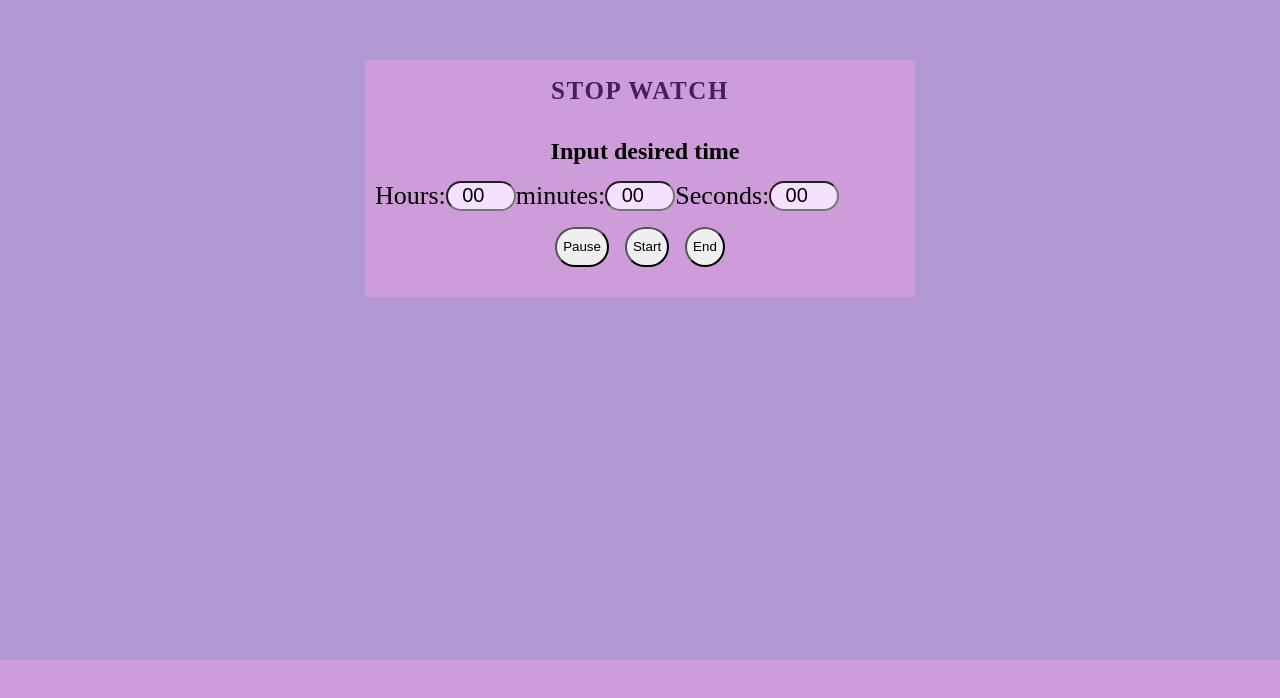
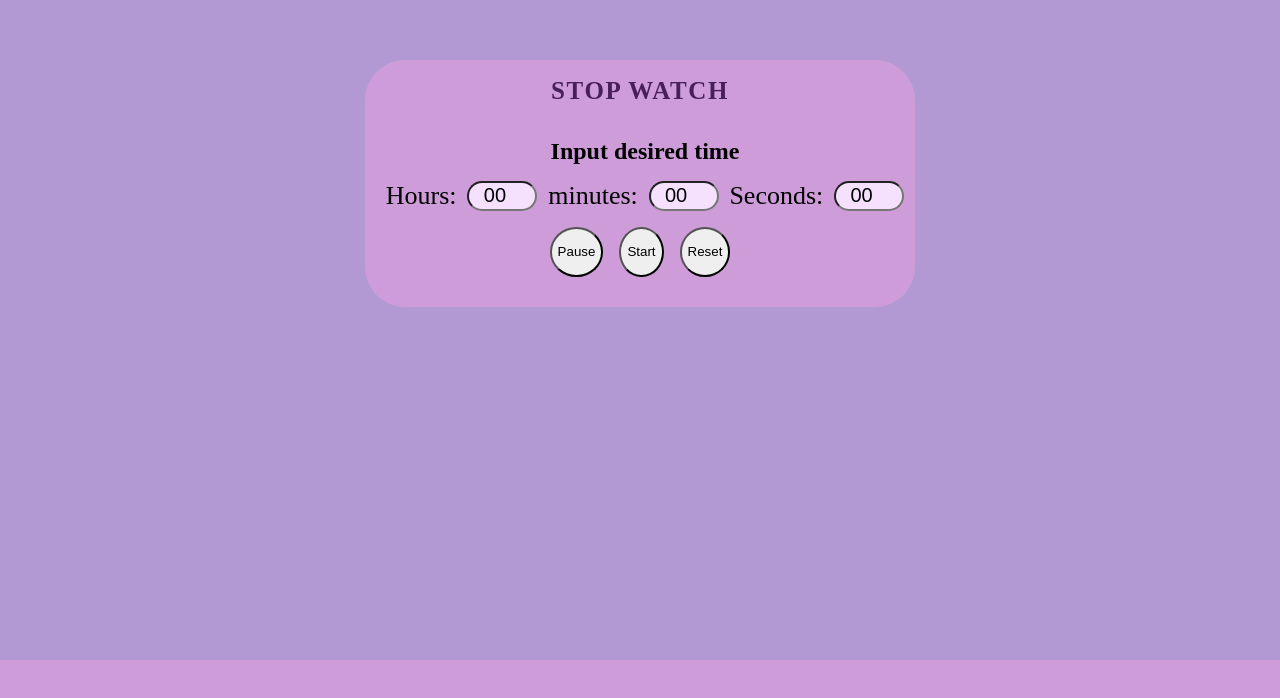
Before and after one commit to Jamieeee1/Play-ground, a plain HTML site: page index.html in a window 1280 px wide. Shown: the part 140-838 px from the top of the page. Drawn offline with Linux system fonts and the light colour scheme.

Commit message:
Probably done

```diff
--- a/index.html
+++ b/index.html
@@ -24,9 +24,9 @@
                 <h1 class="output"></h1>
             </div>
             <div class="buttons">
-                <button onclick="pauseTime()">Pause</button>
-                <button onclick="startTime()">Start</button>
-                <button onclick="resetTime()">End</button>
+                <button onclick="pauseTime()" id="pausebtn">Pause</button>
+                <button onclick="startTime()" id="startbtn">Start</button>
+                <button onclick="resetTime()" id="resetbtn">Reset</button>
             </div>
         </div>
 
--- a/index.js
+++ b/index.js
@@ -50,6 +50,7 @@ function startTime () {
     else {
         window.alert("Input valid number of seconds")
     }
+    document.getElementById('startbtn').innerText = 'Start'
 }
 
 function resetTime() {
@@ -62,4 +63,5 @@ function resetTime() {
 
 function pauseTime() {
     clearInterval(timer)
+    document.getElementById('startbtn').innerText = 'Resume'
 }
--- a/style.css
+++ b/style.css
@@ -30,12 +30,18 @@ body {
 .stopwatch {
     display: flex;
     flex-direction: column;
+    align-content: center;
+    justify-content: center;
     gap: 1rem;
+
     width: 80%;
     max-width: 550px;
     height: max-content;
+
     background-color: #Ce9dd9;
+
     margin: 200px auto auto auto;
+    border-radius: 2.5rem;
 }
 
 .stopwatch h1 {
@@ -55,6 +61,7 @@ body {
 .input {
     margin-left: 10px;
     display: flex;
+    justify-content: space-evenly;
 }
 
 .input input{
@@ -81,10 +88,16 @@ body {
 }
 
 .buttons button {
-    height: 40px;
+    height: 50px;
+    border-radius: 50%;
     cursor: pointer;
-    border-radius: 20px;
 
+}
+
+.buttons button:hover {
+    transform: scale(1.2);
+    transition-delay: 0.1s;
+    background: #600774;
 }
 
 .display {
```
